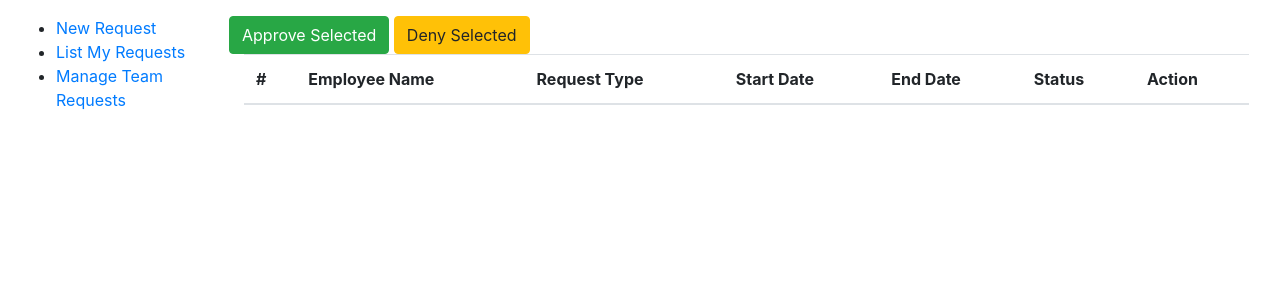
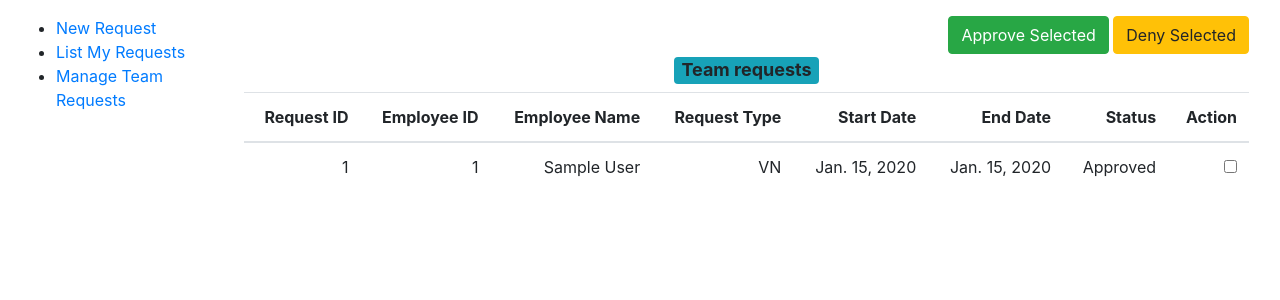
Before and after one commit to triptipathak15/tam, a Django app: page /manage in a window 1280 px wide. Shown: the part 56-356 px from the top of the page. Run offline with Django 4.2, Linux system fonts and the light colour scheme; tables that the repository leaves empty hold one stand-in row (values such as "Sample post"); lists and menus that the app fills with data are empty; some libraries are stand-ins or nearby versions.

Commit message:
added code for taking actions on requests

```diff
--- a/employee/models.py
+++ b/employee/models.py
@@ -3,6 +3,7 @@ from django.db import models
 
 REQUEST_STATUSES= (('Submitted','Submitted'),
                    ('Approved','Approved'),
+                   ('Denied','Denied'),
                    ('Cancelled','Cancelled'))
 REQUEST_TYPES = (('VN','Vacation'),
                  ('SL','Sick Leave'),
@@ -32,5 +33,6 @@ class LeaveRequest(models.Model):
     status = models.CharField(choices=REQUEST_STATUSES, max_length=30, default='Submitted')
 
     def __str__(self):
-        return f"{self.employee.first_name} - {self.type} from {self.start_date} to " \
-               f"{self.end_date}"
+        return str(self.id)
+        # return f"{self.employee.first_name} - {self.type} from {self.start_date} to " \
+        #        f"{self.end_date}"
--- a/employee/templates/manage_team_requests.html
+++ b/employee/templates/manage_team_requests.html
@@ -1,12 +1,14 @@
 {% extends "base.html" %}
 {% block content %}
-<button class="btn btn-success">Approve Selected</button>
-<button class="btn btn-warning">Deny Selected</button>
-<div class="container">
-    <table class="table">
+<div class="container text-right" id="manager_div">
+    <button class="btn btn-success" id="btn_approve" onclick="perform_manager_action(this.id)">Approve Selected</button>
+    <button class="btn btn-warning" id="btn_deny" onclick="perform_manager_action(this.id)">Deny Selected</button>
+    <h4 class="text-center"><span class="badge bg-info">Team requests</span></h4>
+    <table class="table" id="manager_table">
       <thead>
         <tr>
-      <th scope="col">#</th>
+            <th scope="col">Request ID</th>
+          <th scope="col">Employee ID</th>
           <th scope="col">Employee Name</th>
           <th scope="col">Request Type</th>
           <th scope="col">Start Date</th>
@@ -18,6 +20,7 @@
       <tbody>
            {% for r in rows %}
            <tr>
+               <td>{{r.id}}</td>
                 <td>{{r.employee.employee_id}}</td>
                <td>{{r.employee.first_name}} {{r.employee.last_name}}</td>
                <td>{{r.type}}</td>
--- a/employee/urls.py
+++ b/employee/urls.py
@@ -15,13 +15,15 @@ Including another URLconf
 """
 from django.contrib import admin
 from django.urls import path
-from employee.views import home, raise_new_request, list_requests, manage_team_requests
+from employee.views import home, raise_new_request, list_requests, \
+    manage_team_requests, change_request_status
 
 urlpatterns = [
     path('admin/', admin.site.urls),
     path('home/', home),
     path('raise', raise_new_request),
     path('list', list_requests),
+    path('change_request_status',change_request_status),
     path('manage', manage_team_requests),
 
 ]
--- a/employee/views.py
+++ b/employee/views.py
@@ -18,6 +18,18 @@ def raise_new_request(request):
     return render(request, "raise_new_request.html", {'form': leave_request})
 
 
+def change_request_status(request):
+    request_ids = request.GET['leave_request_ids'].split(',')
+    new_status = request.GET['status']
+    for request_id in request_ids:
+        leave_request = LeaveRequest.objects.get(id=int(request_id))
+        leave_request.status = new_status
+        leave_request.save()
+    queryset = LeaveRequest.objects.all()
+    return render(request, "list_my_requests.html", {'rows': queryset})
+
+
+
 def list_requests(request):
     id = 1
     queryset = LeaveRequest.objects.all()
@@ -26,5 +38,5 @@ def list_requests(request):
 
 def manage_team_requests(request):
     id = 1
-    queryset = LeaveRequest.objects.filter(status='Submitted')
+    queryset = LeaveRequest.objects.all()
     return render(request, "manage_team_requests.html", {'rows': queryset})
--- a/static/employee/js/action_request.js
+++ b/static/employee/js/action_request.js
@@ -0,0 +1,27 @@
+
+function perform_manager_action(button_id) {
+      var result = []
+      var status_mapper = { 'btn_approve':'Approved','btn_deny':'Denied','btn_cancel':'Cancelled'}
+      new_status = status_mapper[button_id]
+      $('input:checkbox:checked').each(function() {
+        var row = [];
+        $(this).closest('tr').children(':first').each(function(){
+          row.push($(this).text());
+        });
+        result.push(row[0]);
+      });
+      console.log(result.join())
+
+       $.ajax({
+        url : '/change_request_status',
+        data : { leave_request_ids : result.join(), status : new_status},
+        success : function(value) {
+           $('#confirmation_modal').addClass("active")
+           location.reload()
+        }
+    });
+}
+
+function cancel_request() {
+
+}
```
Also changed, not shown: employee/admin.py (+1 -6 lines), employee/templates/confirmation_popup.html (added, +18 -0 lines), employee/templates/list_my_requests.html (+7 -5 lines). Lines whose indentation alone changed are shown as unchanged.
